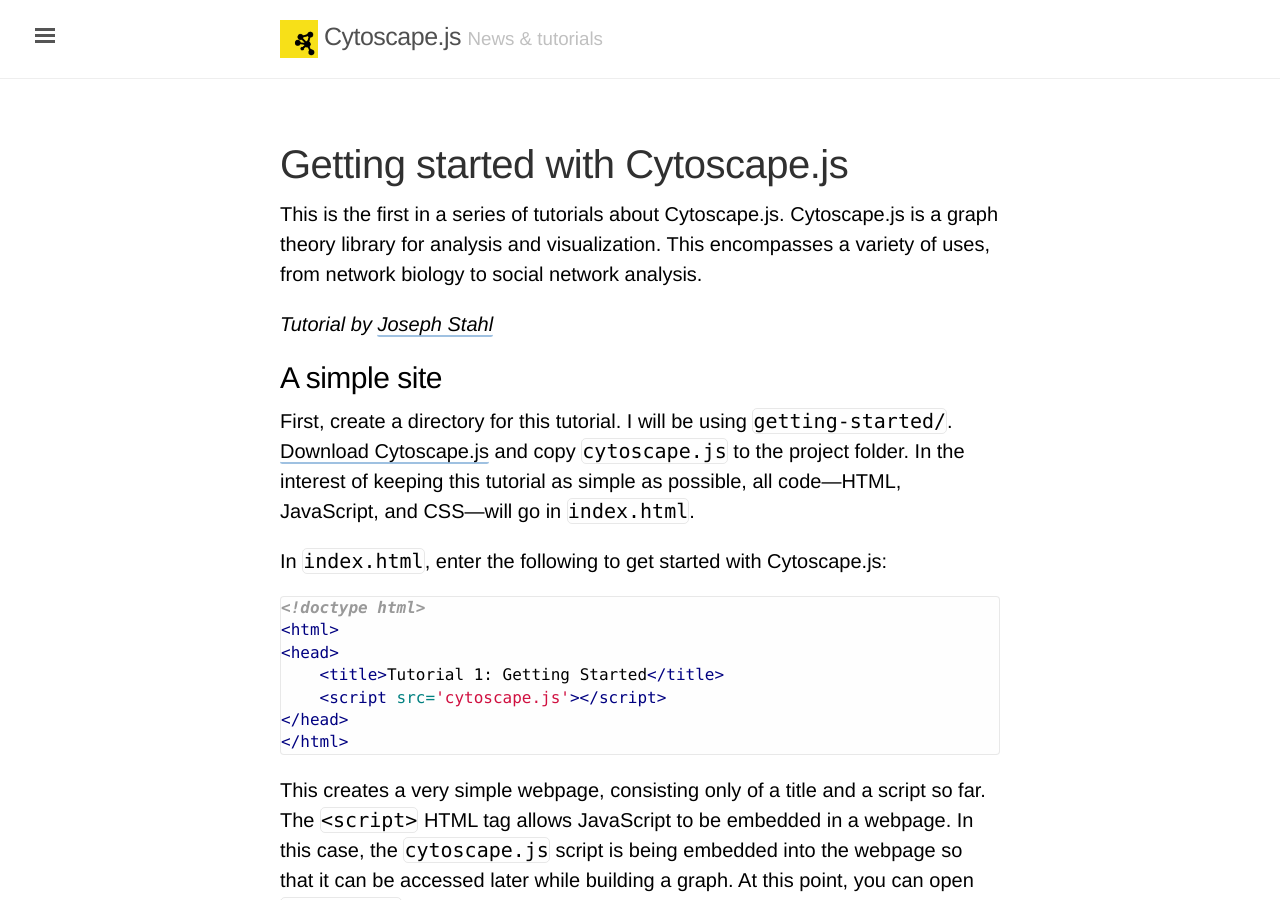
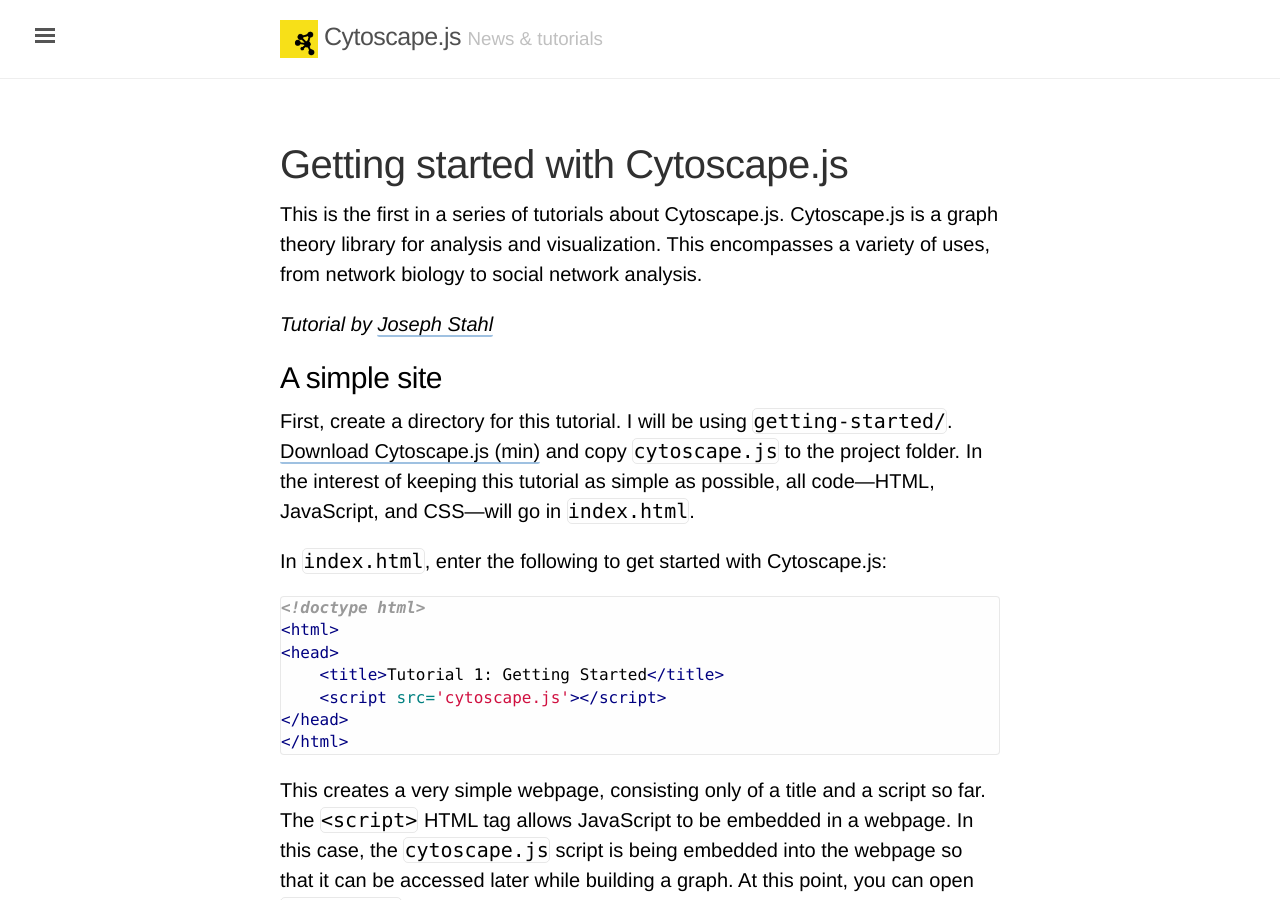
Before and after one commit to cytoscape/cytoscape.js-blog, a Jekyll site: the page built from _posts/2016-05-24-getting-started.md, in a window 1280 px wide and 900 px high. Built offline with Jekyll 4.4.1, drawn with Linux system fonts in a browser that asks for light colours.

Commit message:
Update download link

```diff
--- a/_posts/2016-05-24-getting-started.md
+++ b/_posts/2016-05-24-getting-started.md
@@ -14,7 +14,7 @@
 
 ## A simple site
 First, create a directory for this tutorial. I will be using `getting-started/`.
-[Download Cytoscape.js](http://js.cytoscape.org) and copy `cytoscape.js` to the project folder.
+[Download Cytoscape.js (min)](https://js.cytoscape.org/#getting-started/including-cytoscape.js) and copy `cytoscape.js` to the project folder.
 In the interest of keeping this tutorial as simple as possible, all code—HTML, JavaScript, and CSS—will go in `index.html`.
 
 In `index.html`, enter the following to get started with Cytoscape.js:
```
